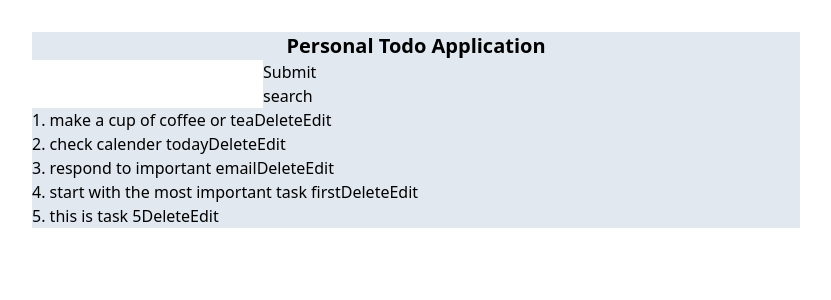
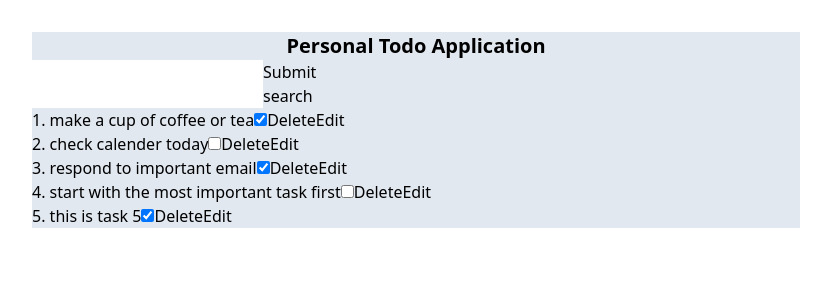
Before and after one commit to MohammadBohluli/react-todo-app, a React (Vite) app: page / in a window 1280 px wide. Shown: the top 300 px of the page, without its empty margins (224-1055 px from the left). Built offline with nearby package versions, Linux system fonts and the light colour scheme.

Commit message:
🛠️Building toggle input

```diff
--- a/src/App.tsx
+++ b/src/App.tsx
@@ -23,6 +23,16 @@ const App = () => {
   const [selectedTask, setSelectedTask] = useState<Task | null>(null);
   const [filterSearchList, setFilterSearchList] = useState<Task[] | null>(null);
   const [value, setValue] = useState<string>("");
+
+  const onToggleComplete = (id: number) => {
+    setTaskList(
+      taskList.map((taskItem) =>
+        taskItem.id === id
+          ? { ...taskItem, complate: !taskItem.complate }
+          : taskItem
+      )
+    );
+  };
 
   const handleSelectedTask = (taskItem: Task) => {
     setSelectedTask(taskItem);
@@ -92,6 +102,7 @@ const App = () => {
           setTaskList(taskList.filter((task) => task.id !== taskId))
         }
         onSelectedTask={handleSelectedTask}
+        onToggleComplete={onToggleComplete}
       />
     </div>
   );
--- a/src/components/TaskList.tsx
+++ b/src/components/TaskList.tsx
@@ -4,9 +4,15 @@ interface Props {
   taskList: Task[];
   onDeleteTask: (id: number) => void;
   onSelectedTask: (task: Task) => void;
+  onToggleComplete: (taskId: number) => void;
 }
 
-const TaskList = ({ taskList, onDeleteTask, onSelectedTask }: Props) => {
+const TaskList = ({
+  taskList,
+  onDeleteTask,
+  onSelectedTask,
+  onToggleComplete,
+}: Props) => {
   return (
     <div>
       <ul>
@@ -15,6 +21,11 @@ const TaskList = ({ taskList, onDeleteTask, onSelectedTask }: Props) => {
             <div>
               <span>{index + 1}. </span>
               {taskItem.task}
+              <input
+                type="checkbox"
+                checked={taskItem.complate}
+                onChange={() => onToggleComplete(taskItem.id)}
+              />
               <button onClick={() => onDeleteTask(taskItem.id)}>Delete</button>
               <button onClick={() => onSelectedTask(taskItem)}>Edit</button>
             </div>
```
